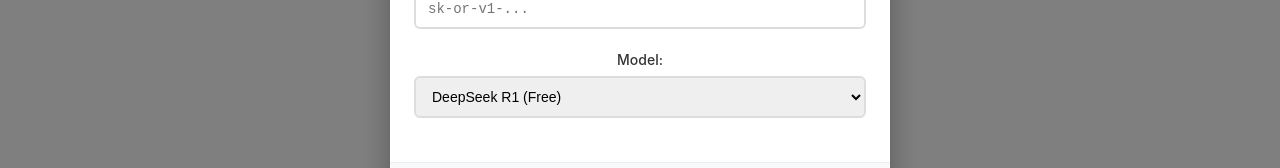
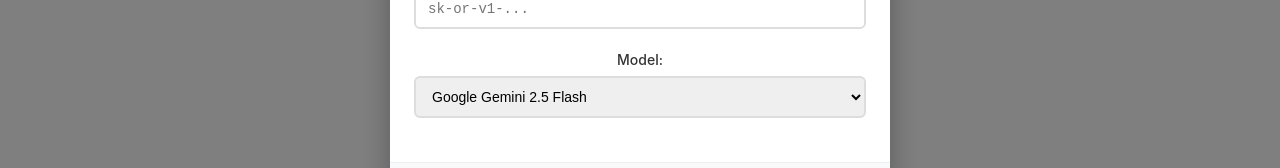
Before and after one commit to aciceri/cercAI, a React (Vite) app: page / in a window 1280 px wide. Shown: the part 415-583 px from the top of the page. Built offline with nearby package versions, Linux system fonts and the light colour scheme.

Commit message:
Change default OpenRouter model to Gemini Flash 2.5

```diff
--- a/src/components/APISettings.tsx
+++ b/src/components/APISettings.tsx
@@ -12,7 +12,7 @@ interface APISettingsProps {
 }
 
 const DEFAULT_MODELS = {
-  openrouter: "deepseek/deepseek-r1-0528:free",
+  openrouter: "google/gemini-2.5-flash",
   openai: "gpt-4o",
 };
 
--- a/src/hooks/useAPISettings.ts
+++ b/src/hooks/useAPISettings.ts
@@ -4,7 +4,7 @@ import { APISettings, APIProvider } from "../types";
 const DEFAULT_SETTINGS: APISettings = {
   openrouter: {
     apiKey: "",
-    model: "deepseek/deepseek-r1-0528:free",
+    model: "google/gemini-2.5-flash",
   },
   openai: {
     apiKey: "",
```
